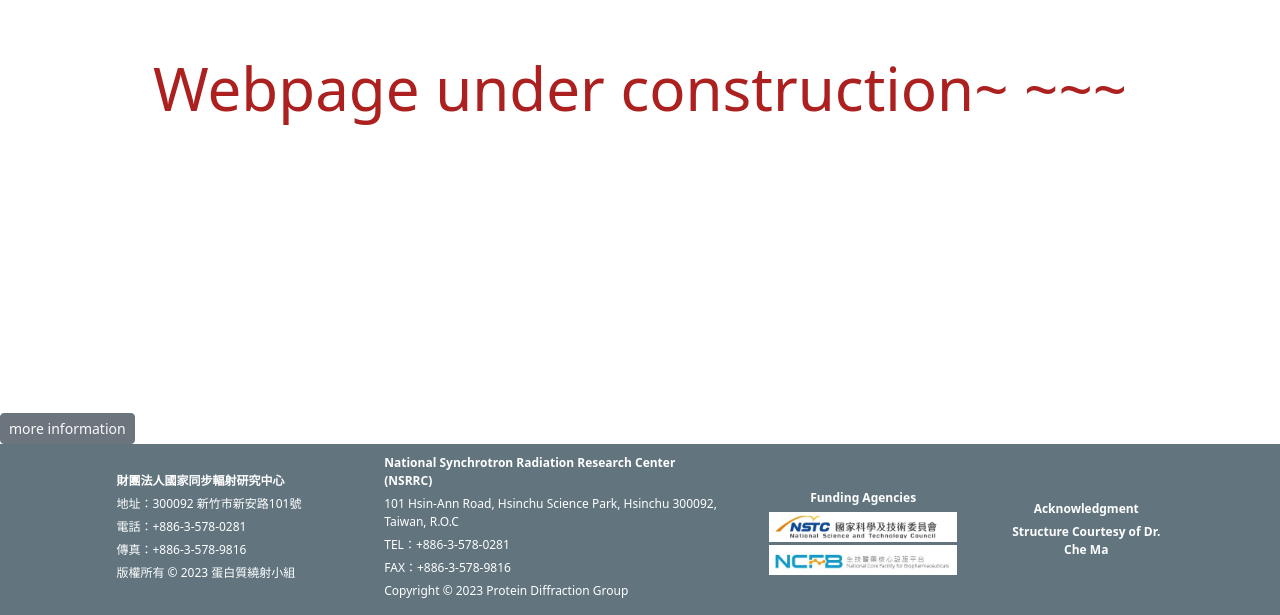
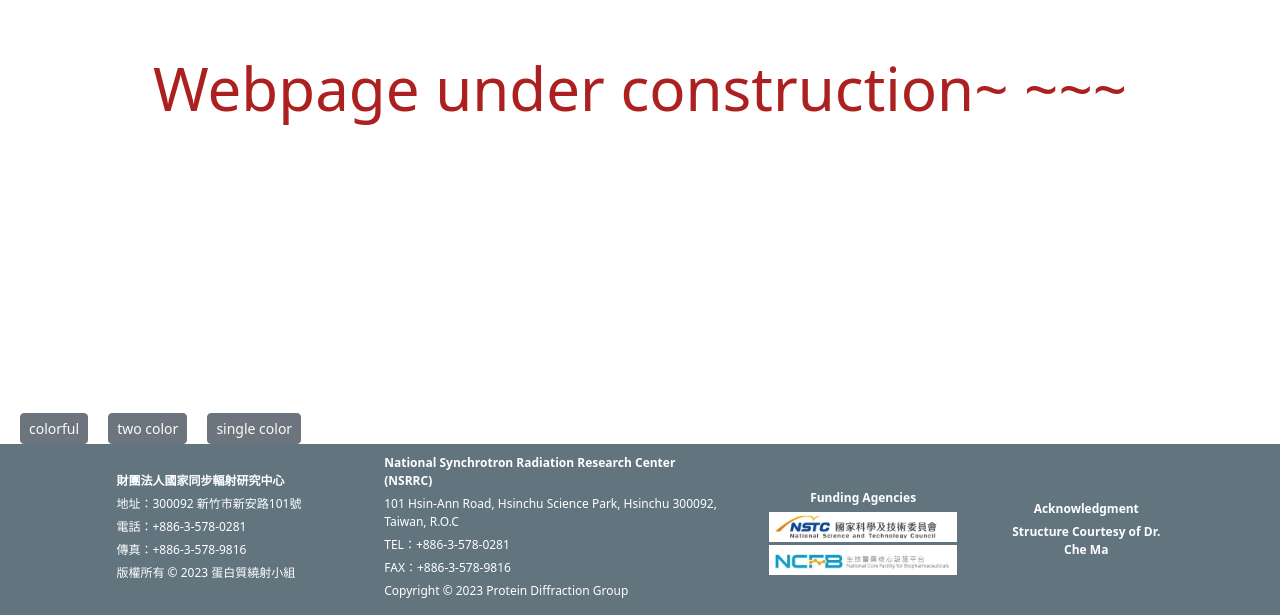
Before and after one commit to nsrrcspxf/nsrrcspxf, a plain HTML site: page user-support.html in a window 1280 px wide. Shown: the part 1168-1783 px from the top of the page. Drawn offline with nearby package versions, Linux system fonts and the light colour scheme; a web font is replaced by a local one.

Commit message:
Update user-support.html

```diff
--- a/user-support.html
+++ b/user-support.html
@@ -147,12 +147,28 @@
         <br>
         <br>
         <br>
-        <div class="botton-left">
-            <button type="button" class="btn btn-secondary btn-sm">
-                <a href="user-support-test.html" target="_blank"
-                style="color:rgb(250, 250, 250); text-decoration: none;">
-                more information</a>
-            </button>
+        <div class="choose" style="display:flex;">
+            <div class="botton-left">
+                <button type="button" class="btn btn-secondary btn-sm" style="margin-left:20px;">
+                    <a href="user-support-color.html" target="_blank"
+                    style="color:rgb(250, 250, 250); text-decoration: none;">
+                    colorful</a>
+                </button>
+            </div>
+            <div class="botton-left">
+                <button type="button" class="btn btn-secondary btn-sm"style="margin-left:20px;">
+                    <a href="user-support-double.html" target="_blank"
+                    style="color:rgb(250, 250, 250); text-decoration: none;">
+                    two color</a>
+                </button>
+            </div>
+            <div class="botton-left">
+                <button type="button" class="btn btn-secondary btn-sm" style="margin-left:20px;">
+                    <a href="user-support-single.html" target="_blank"
+                    style="color:rgb(250, 250, 250); text-decoration: none;">
+                    single color</a>
+                </button>
+            </div>
         </div>
 
 
```
